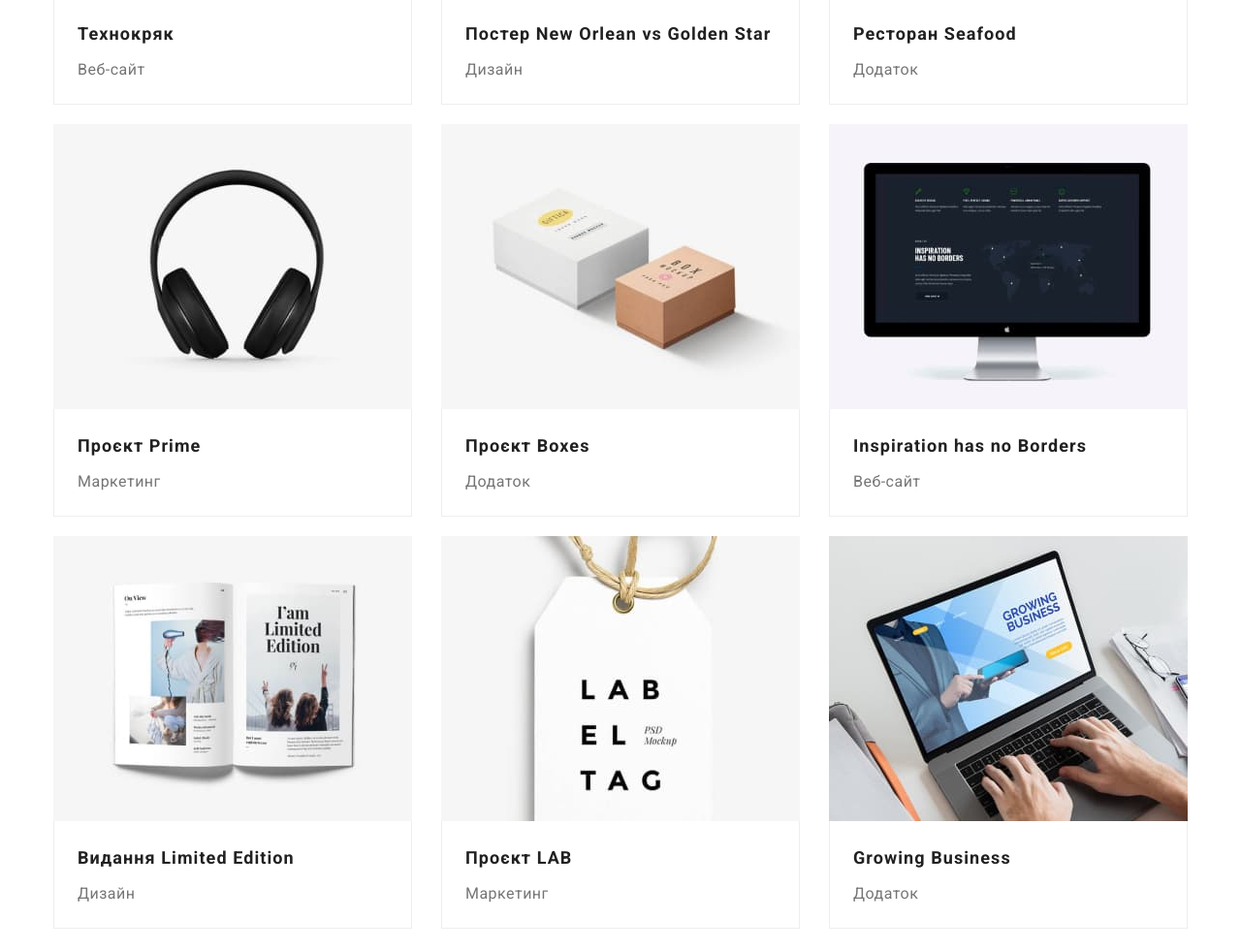
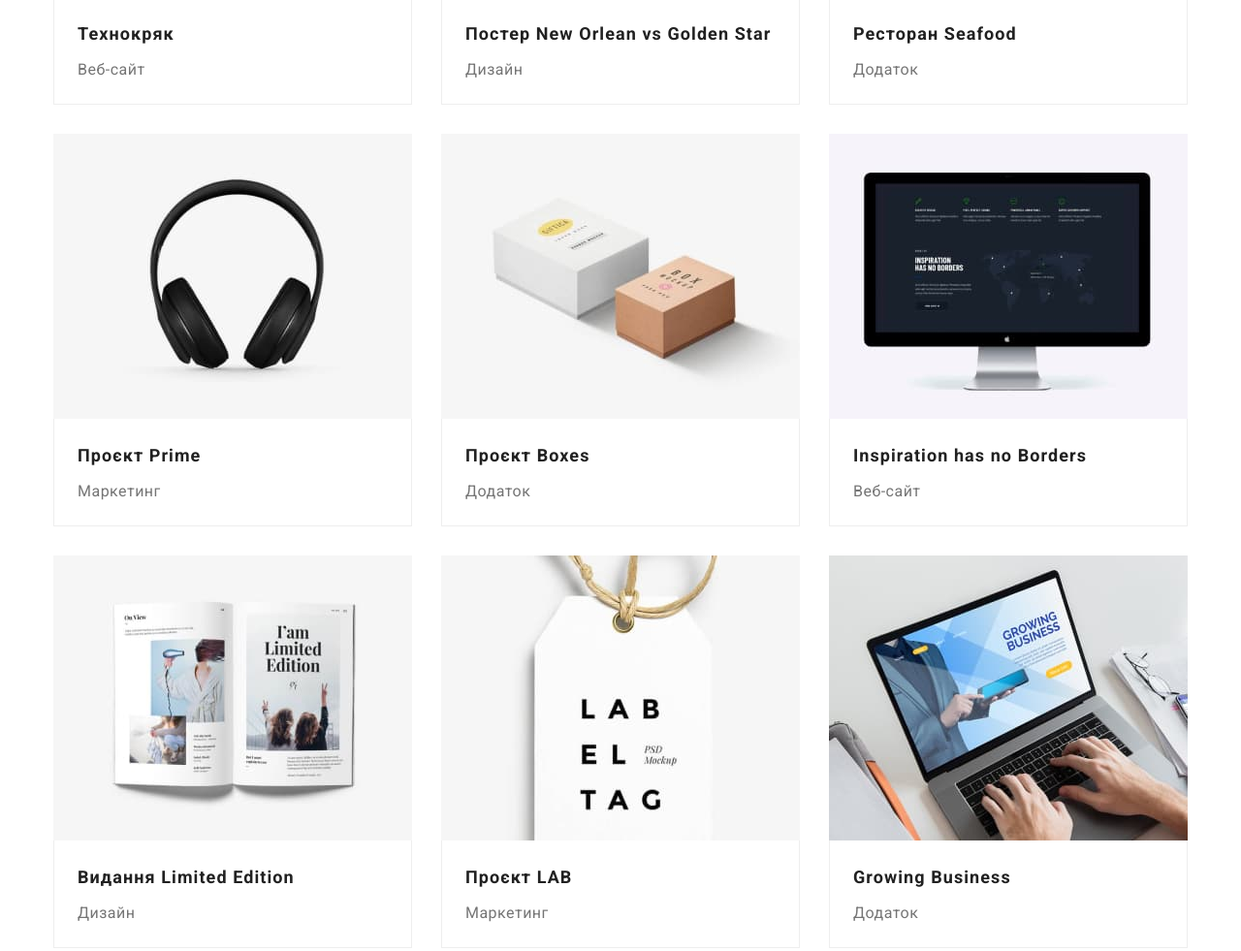
Before and after one commit to myhappyday/goit-markup-hw-03, a plain HTML site: page portfolio.html in a window 1280 px wide. Shown: the part 562-1543 px from the top of the page at 97% size. Drawn offline with nearby package versions, Linux system fonts and the light colour scheme.

Commit message:
Виправляє позиціонування сторінки Портфоліо

```diff
--- a/styles/styles.css
+++ b/styles/styles.css
@@ -414,7 +414,7 @@ address {
 }
 
 .portfolio-item:nth-child(n + 4) {
-  margin-top: 20px;
+  margin-top: 30px;
 }
 
 .portfolio-card {
```
